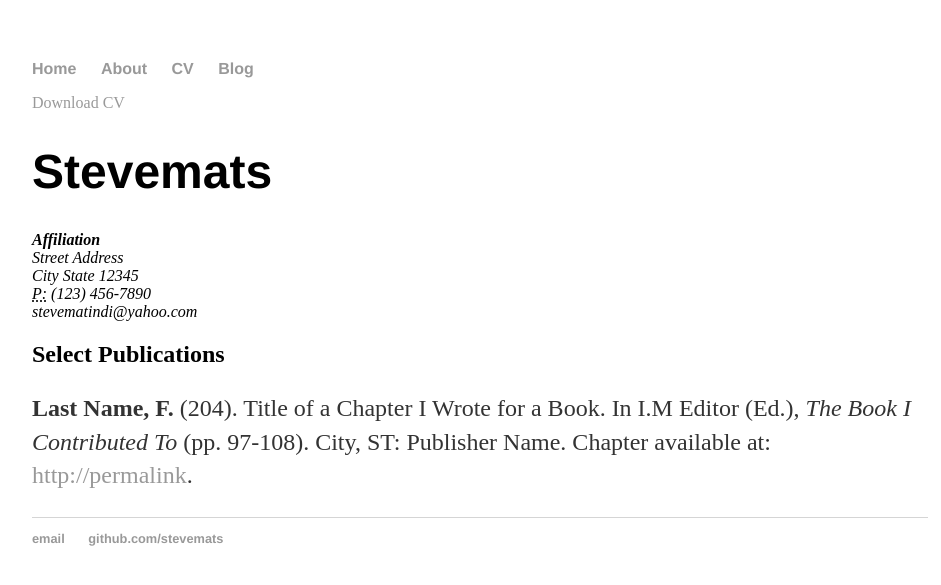
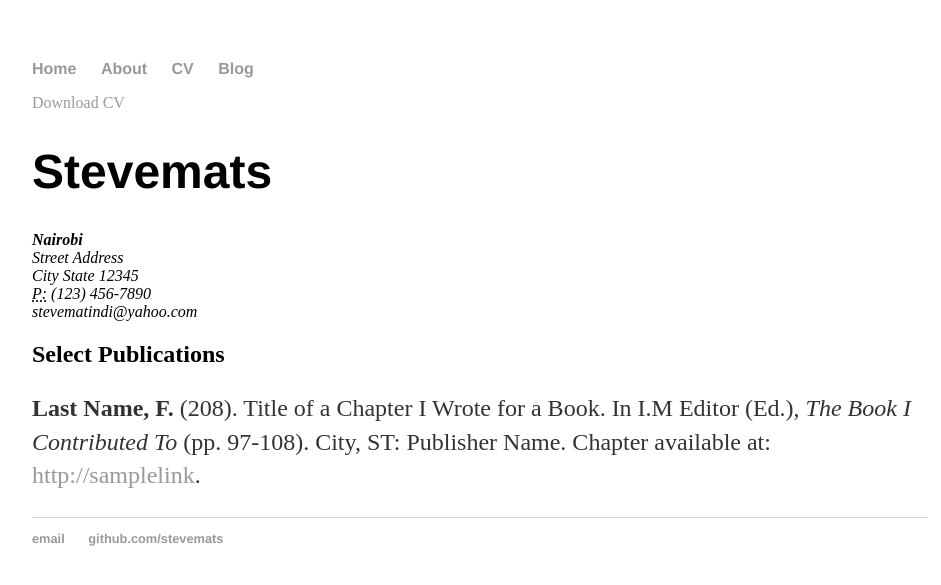
Before and after one commit to stevemats/jekyll-sample-layout, a Jekyll site: the page built from cv/index.html, in a window 1280 px wide. Shown: the top 585 px of the page, without its empty margins (160-1101 px from the left). Built offline with Jekyll 4.4.1, drawn with Linux system fonts in a browser that asks for light colours.

Commit message:
Update index.html

```diff
--- a/cv/index.html
+++ b/cv/index.html
@@ -7,7 +7,7 @@ title: stevemats cv
 		<a href="#" class="download" title="Download CV as PDF">Download CV</a>
 					<h1>Stevemats</h1>
 					<address>
-					<strong>Affiliation</strong><br>
+					<strong>Nairobi</strong><br>
 					Street Address<br>
 					City State 12345<br>
 					<abbr title="phone">P:</abbr> (123) 456-7890<br>
@@ -16,9 +16,9 @@ title: stevemats cv
 
 					<h2>Select Publications</h2>
 
-					<p><strong>Last Name, F.</strong> (204). Title of a Chapter I Wrote for a Book.
+					<p><strong>Last Name, F.</strong> (208). Title of a Chapter I Wrote for a Book.
           In I.M Editor (Ed.), <em>The Book I Contributed To</em> (pp. 97-108). City, ST: Publisher Name.
-          Chapter available at: <a href="#">http://permalink</a>.
+          Chapter available at: <a href="#">http://samplelink</a>.
 
 
 </div>
```
